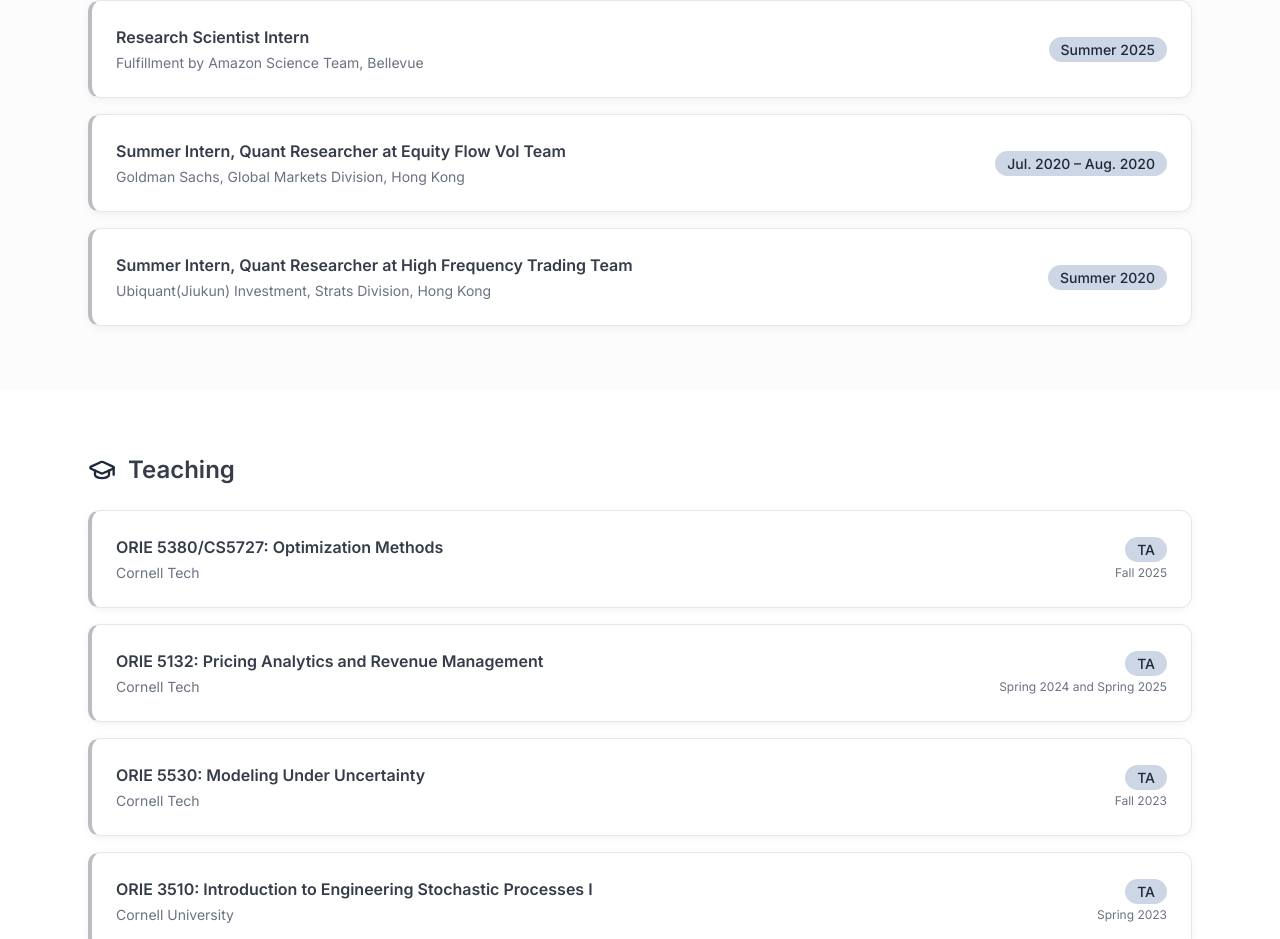
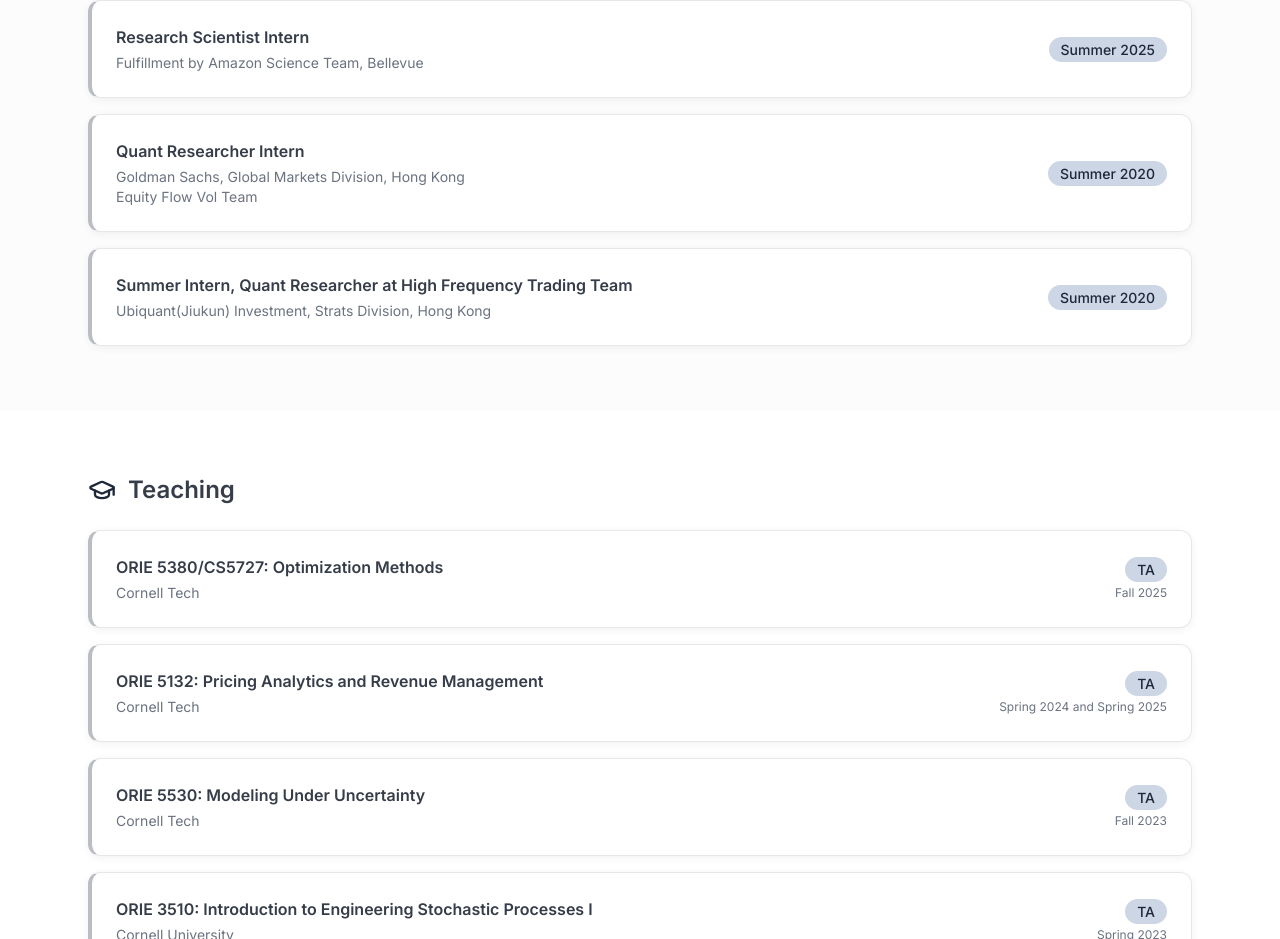
Before and after one commit to wli425/my-personal-web-design, a React (Vite) app: page / in a window 1280 px wide. Shown: the part 2098-3037 px from the top of the page. Built offline with nearby package versions, Linux system fonts and the light colour scheme; the HTML template or start-up script is replaced by a standard one.

Commit message:
Refactor Goldman Sachs experience

```diff
--- a/src/components/IndustrySection.tsx
+++ b/src/components/IndustrySection.tsx
@@ -9,10 +9,11 @@ const industryExperience = [
     type: "internship"
   },
   {
-    title: "Summer Intern, Quant Researcher at Equity Flow Vol Team",
+    title: "Quant Researcher Intern",
     company: "Goldman Sachs, Global Markets Division",
+    team: "Equity Flow Vol Team",
     location: "Hong Kong",
-    period: "Jul. 2020 – Aug. 2020",
+    period: "Summer 2020",
     type: "internship"
   },
   {
@@ -46,6 +47,11 @@ export const IndustrySection = () => {
                   <p className="text-muted-foreground text-sm">
                     {item.company}, {item.location}
                   </p>
+                  {item.team && (
+                    <p className="text-muted-foreground text-sm">
+                      {item.team}
+                    </p>
+                  )}
                 </div>
                 <div className="text-right">
                   <span className="text-sm font-medium text-primary bg-primary-lighter px-3 py-1 rounded-full">
```
